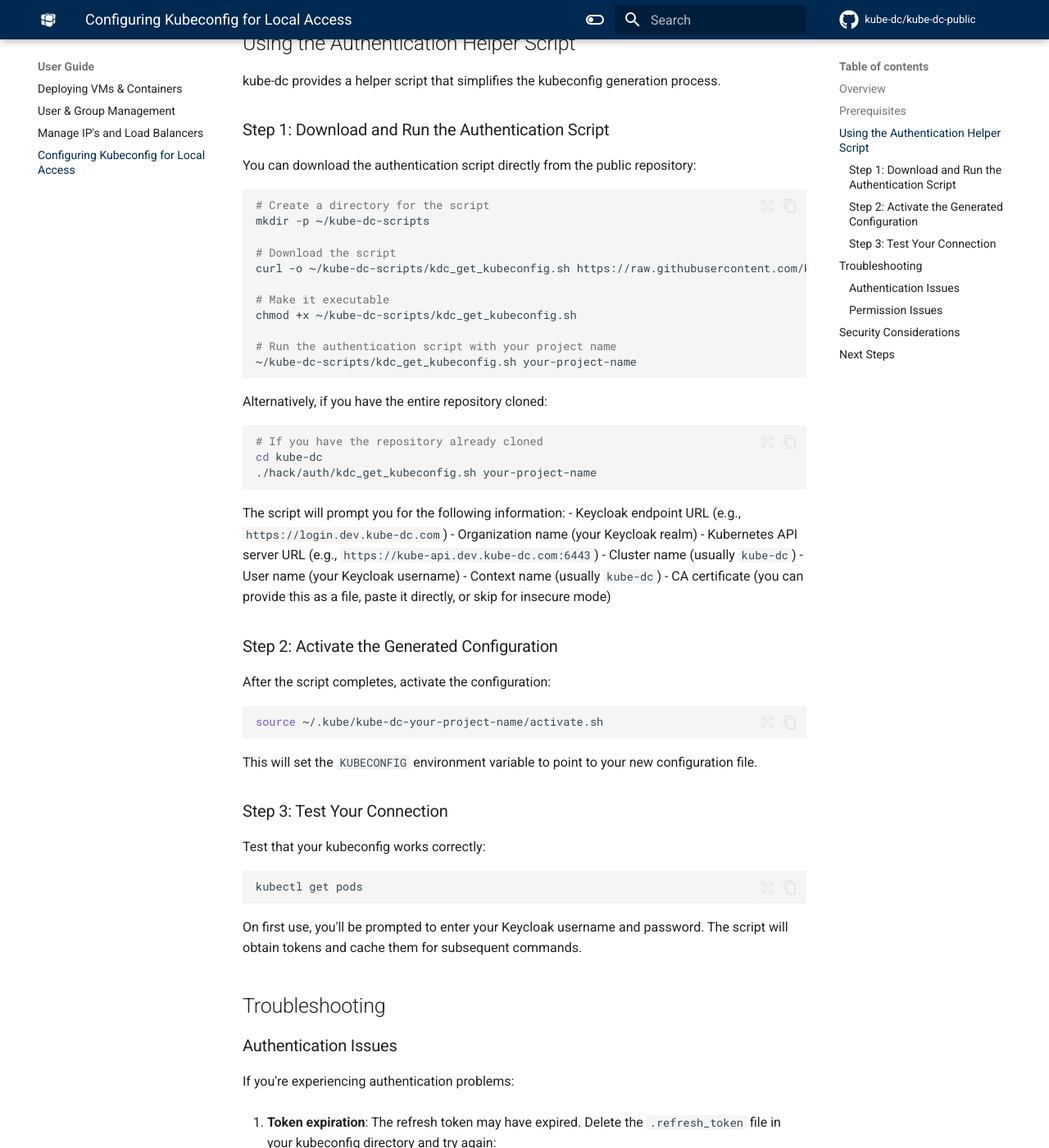
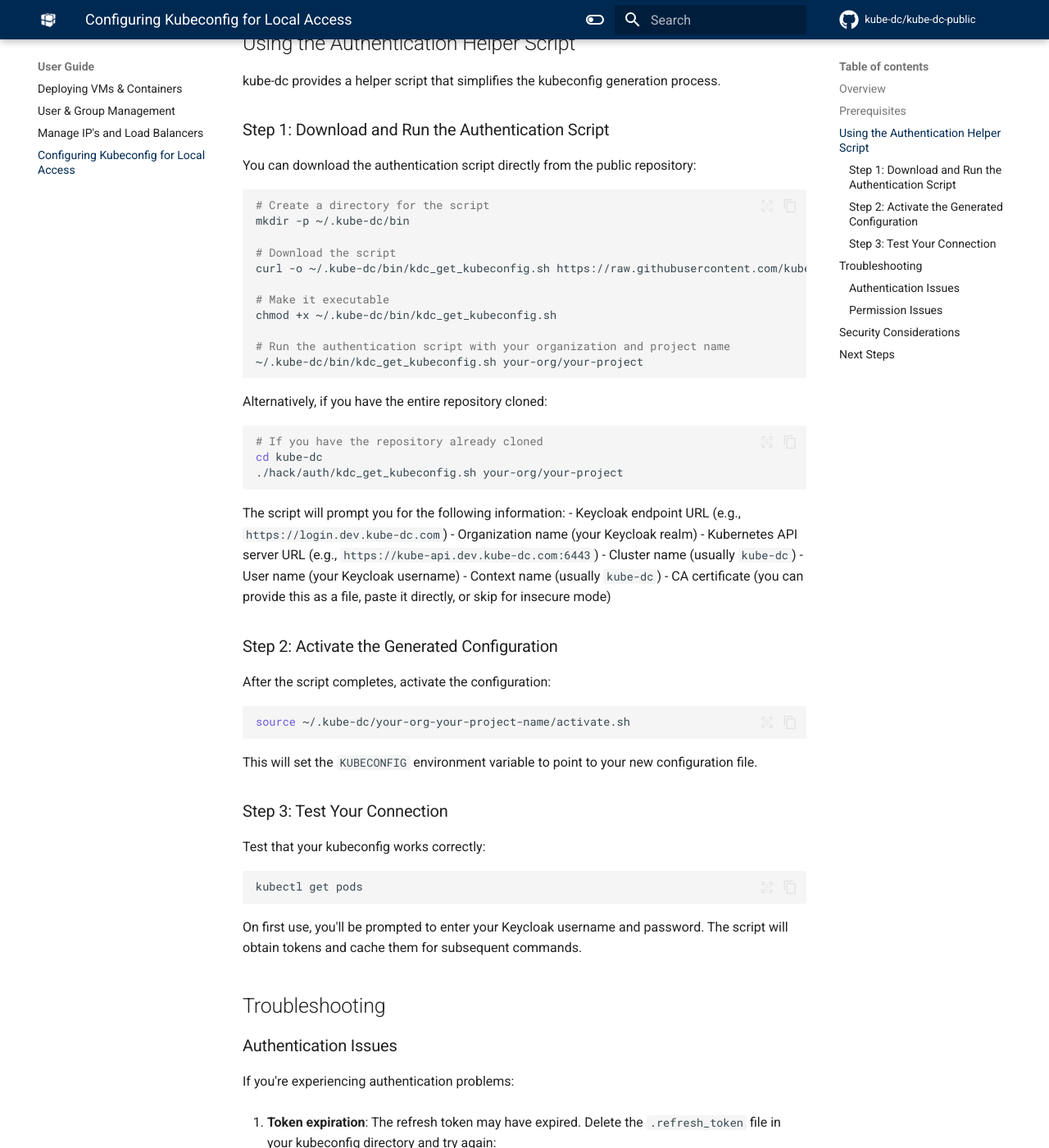
Before and after one commit to kube-dc/kube-dc-public, an MkDocs documentation site: the page built from docs/tutorial-kubeconfig.md, in a window 1280 px wide and 1400 px high, scrolled down 794 px. Shown: the whole window at 82% size. Built offline with MkDocs 1.6.1 and Material for MkDocs 9.7.7, drawn with Linux system fonts in a browser that asks for light colours; comment, search, counter and statistics services are not loaded; some of the changed text lies outside the part shown.

Commit message:
Sync from private repo

````diff
--- a/docs/tutorial-kubeconfig.md
+++ b/docs/tutorial-kubeconfig.md
@@ -31,16 +31,16 @@ You can download the authentication script directly from the public repository:
 
 ```bash
 # Create a directory for the script
-mkdir -p ~/kube-dc-scripts
+mkdir -p ~/.kube-dc/bin
 
 # Download the script
-curl -o ~/kube-dc-scripts/kdc_get_kubeconfig.sh https://raw.githubusercontent.com/kube-dc/kube-dc-public/main/hack/auth/kdc_get_kubeconfig.sh
+curl -o ~/.kube-dc/bin/kdc_get_kubeconfig.sh https://raw.githubusercontent.com/kube-dc/kube-dc-public/main/hack/auth/kdc_get_kubeconfig.sh
 
 # Make it executable
-chmod +x ~/kube-dc-scripts/kdc_get_kubeconfig.sh
+chmod +x ~/.kube-dc/bin/kdc_get_kubeconfig.sh
 
-# Run the authentication script with your project name
-~/kube-dc-scripts/kdc_get_kubeconfig.sh your-project-name
+# Run the authentication script with your organization and project name
+~/.kube-dc/bin/kdc_get_kubeconfig.sh your-org/your-project
 ```
 
 Alternatively, if you have the entire repository cloned:
@@ -48,7 +48,7 @@ Alternatively, if you have the entire repository cloned:
 ```bash
 # If you have the repository already cloned
 cd kube-dc
-./hack/auth/kdc_get_kubeconfig.sh your-project-name
+./hack/auth/kdc_get_kubeconfig.sh your-org/your-project
 ```
 
 The script will prompt you for the following information:
@@ -65,7 +65,7 @@ The script will prompt you for the following information:
 After the script completes, activate the configuration:
 
 ```bash
-source ~/.kube/kube-dc-your-project-name/activate.sh
+source ~/.kube-dc/your-org-your-project-name/activate.sh
 ```
 
 This will set the `KUBECONFIG` environment variable to point to your new configuration file.
@@ -90,7 +90,7 @@ If you're experiencing authentication problems:
 
 1. **Token expiration**: The refresh token may have expired. Delete the `.refresh_token` file in your kubeconfig directory and try again:
    ```bash
-   rm ~/.kube/kube-dc-*/scripts/.refresh_token
+   rm ~/.kube-dc/*-*/scripts/.refresh_token
    ```
 
 2. **Invalid credentials**: Ensure you're using the correct username and password for your Keycloak account.
````
Also changed, not shown: 1 other file.
